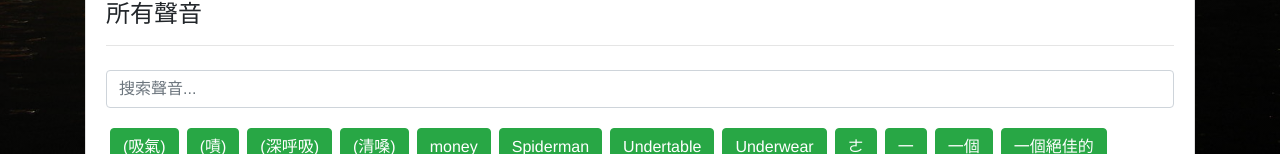
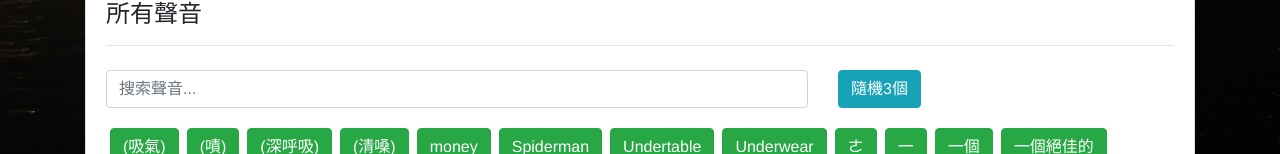
Before and after one commit to treece69y/Generatora, a Vue app: page /#/ in a window 1280 px wide. Shown: the part 646-800 px from the top of the page. Built offline with nearby package versions, Linux system fonts and the light colour scheme; what vue-github-buttons, vue-sweetalert2 would draw is missing.

Commit message:
Add a random button

```diff
--- a/src/components/soundbtns.vue
+++ b/src/components/soundbtns.vue
@@ -2,8 +2,11 @@
   <b-card title="所有聲音" sub-title>
     <hr />
     <div class="row">
-      <div class="col-12 my-2">
+      <div class="col-8 my-2">
         <b-form-input v-model="search" placeholder="搜索聲音..."></b-form-input>
+      </div>
+      <div class="col-4 my-2">
+        <b-button variant="info" @click="random()">隨機3個</b-button>
       </div>
       <div class="col-12 my-2">
         <b-button
@@ -34,6 +37,10 @@ export default {
   methods: {
     add(id) {
       eventBus.$emit("addSound", id);
+    },
+    random() {
+      for (let i = 0; i < 3; ++i)
+        this.add(Math.floor(Math.random() * this.sounds.length));
     }
   },
   computed: {
```
Also changed, not shown: 1 other file (tests, documents, lock files or other folders).
